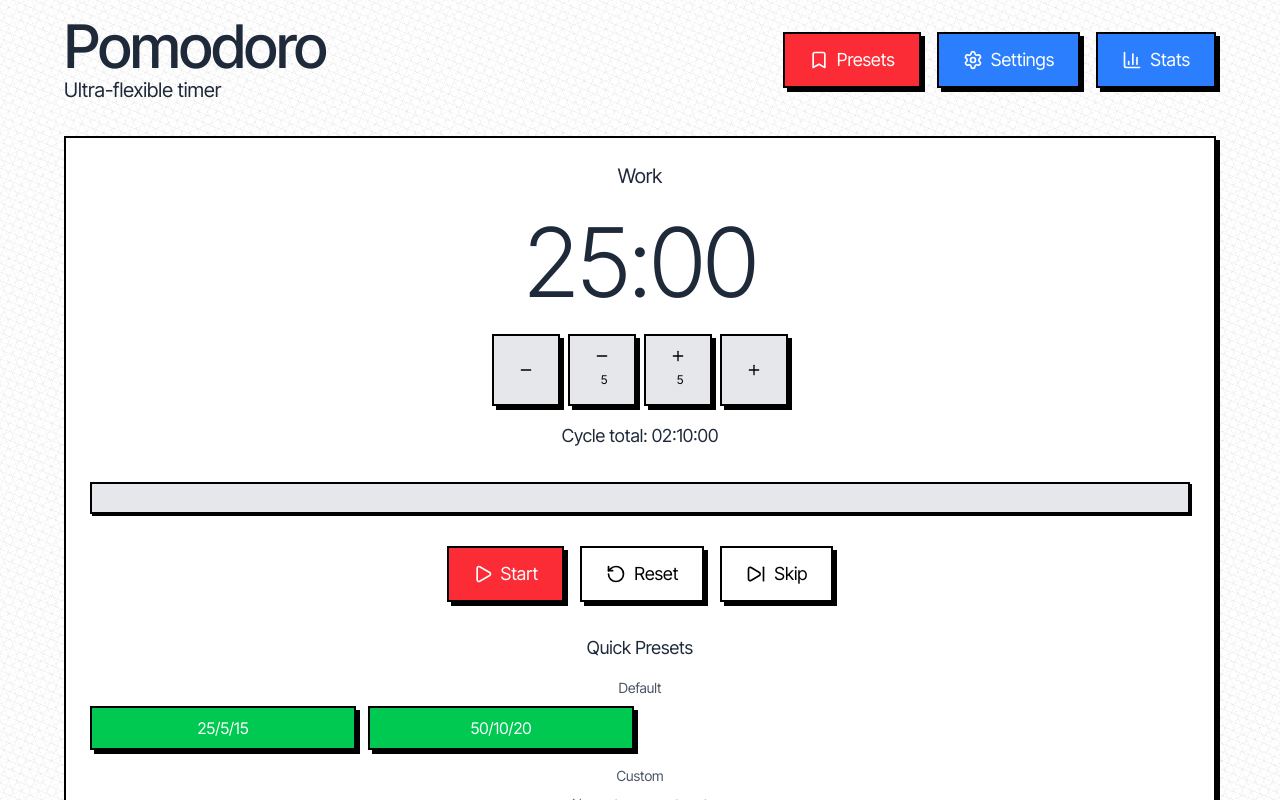
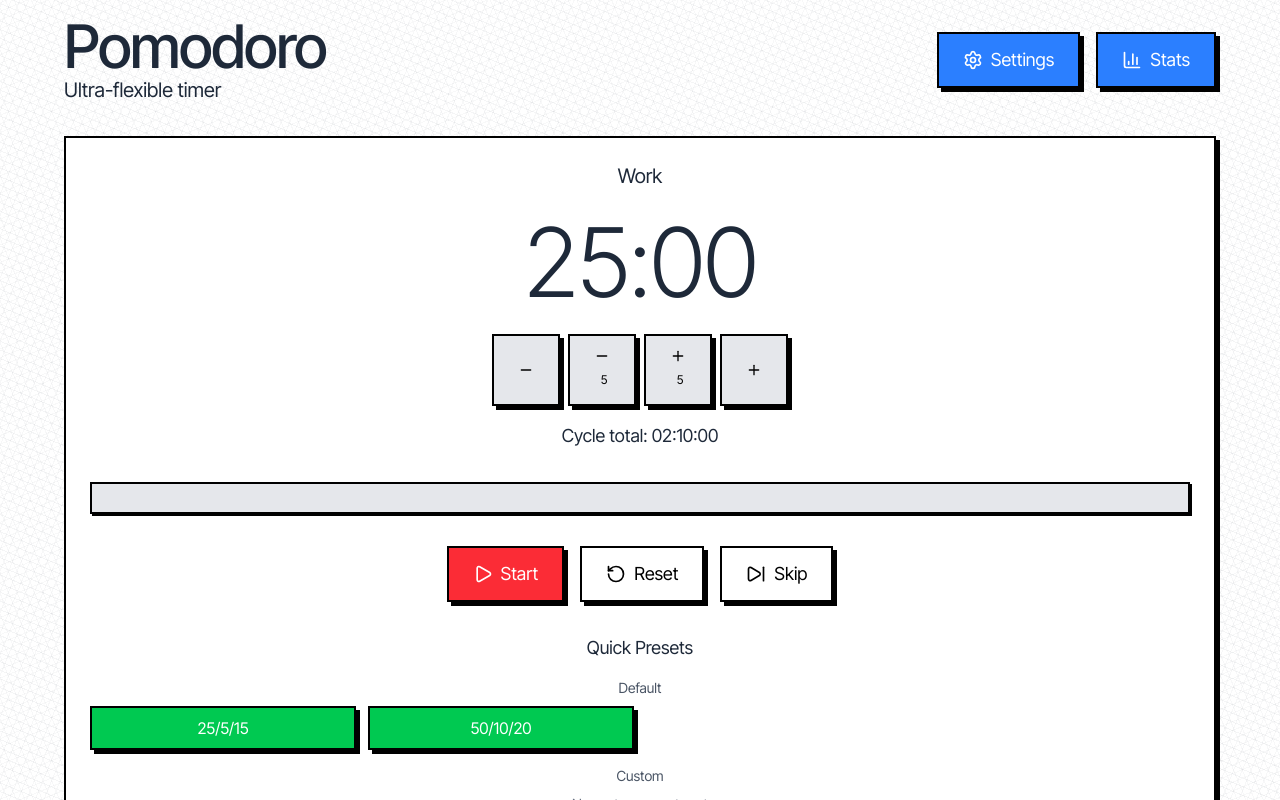
Before and after one commit to ezDecode/Pomodoro, a React (Vite) app: page / in a window 1280 px wide. Shown: the top 800 px of the page. Built offline with nearby package versions, Linux system fonts and the light colour scheme.

Commit message:
refactor: remove presets toggle from header and simplify UI

```diff
--- a/src/App.jsx
+++ b/src/App.jsx
@@ -66,9 +66,7 @@ function App() {
     })
   }
 
-  const handleTogglePresets = () => {
-    setShowPresetModal((prev) => !prev)
-  }
+  // Removed header presets toggle to simplify UI
 
   const handleAddCustomPreset = () => {
     setShowPresetModal(true)
@@ -99,7 +97,6 @@ function App() {
           showStats={showStats}
           onToggleStats={handleToggleStats}
           onToggleSettings={handleToggleSettings}
-          onTogglePresets={handleTogglePresets}
         />
 
         <div className={`grid grid-cols-1 gap-8 ${showStats || showSettings ? 'lg:grid-cols-2' : ''}`}>
--- a/src/components/Header.jsx
+++ b/src/components/Header.jsx
@@ -1,9 +1,8 @@
-import { BarChart3, Bookmark, Settings } from 'lucide-react'
+import { BarChart3, Settings } from 'lucide-react'
 
 export function Header({
   showStats,
   onToggleStats,
-  onTogglePresets,
   onToggleSettings
 }) {
   return (
@@ -13,14 +12,6 @@ export function Header({
         <p className="text-base sm:text-lg md:text-xl font-normal">Ultra-flexible timer</p>
       </div>
       <div className="flex gap-4">
-        <button
-          className="btn-brutal btn-primary flex items-center gap-2 sm:gap-2 btn-icon-only"
-          onClick={onTogglePresets}
-          title="Presets"
-        >
-          <Bookmark size={20} />
-          <span className="hide-text-mobile">Presets</span>
-        </button>
         <button
           className="btn-brutal btn-secondary flex items-center gap-2 sm:gap-2 btn-icon-only"
           onClick={onToggleSettings}
```
